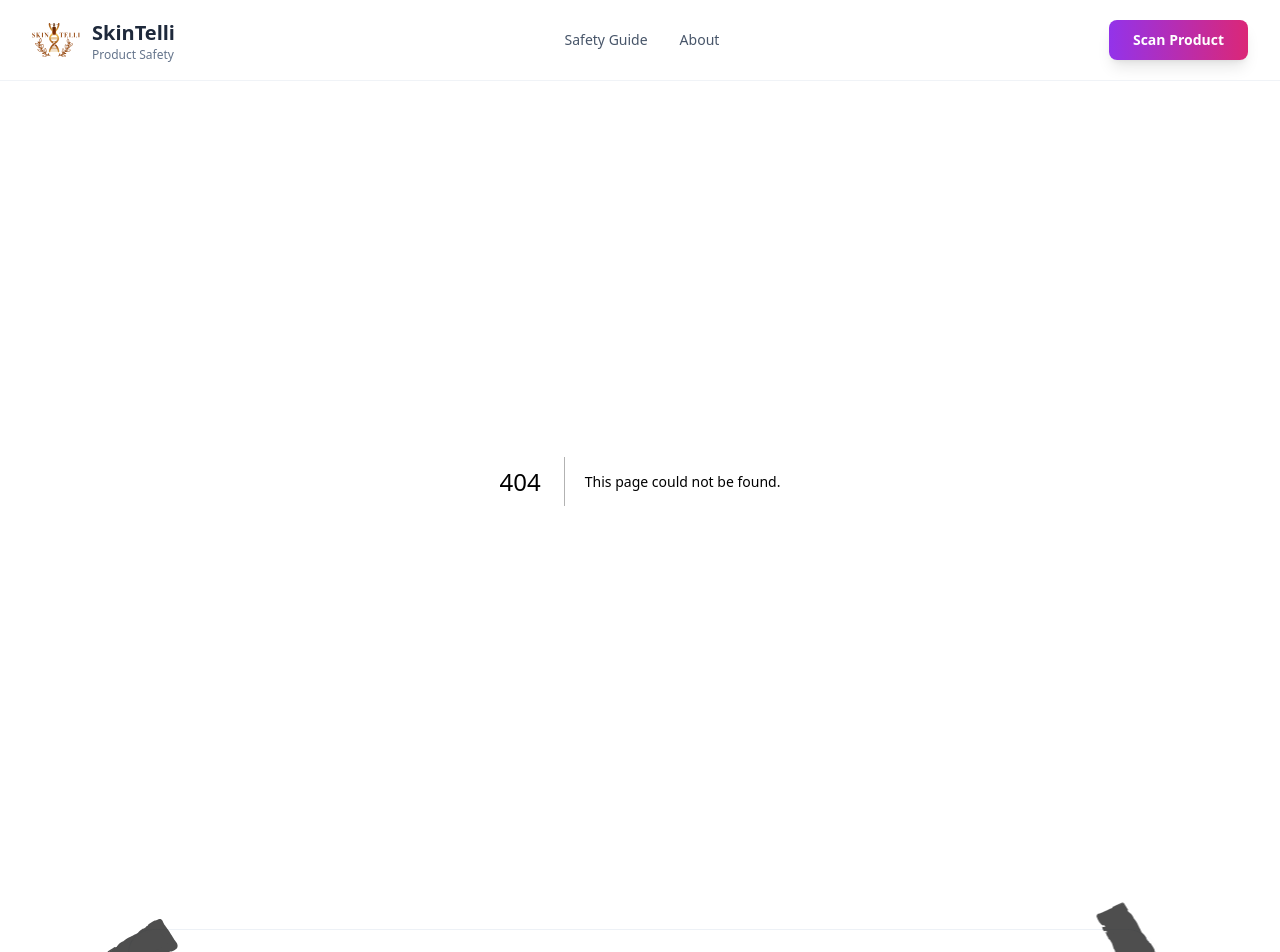
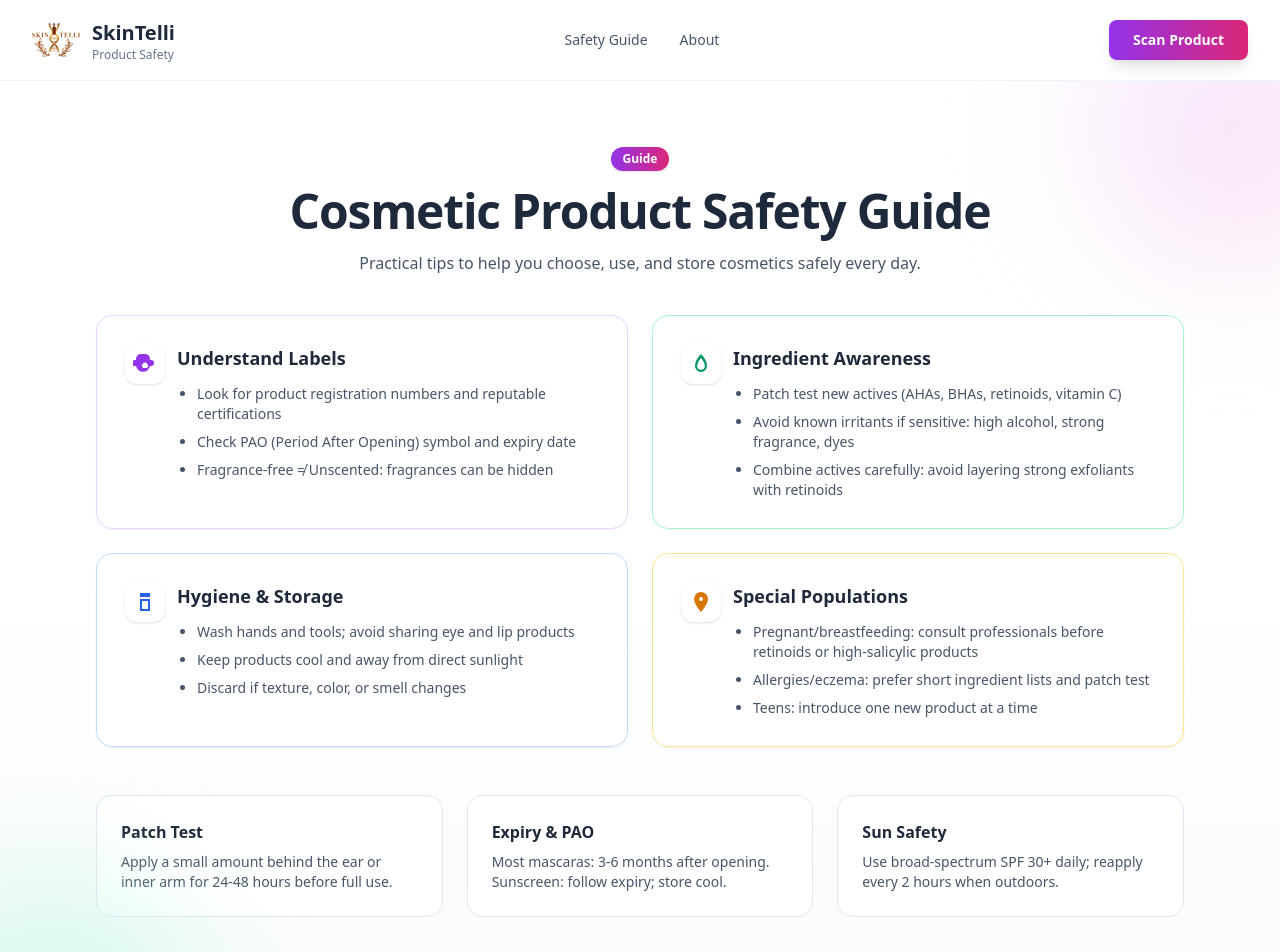
Before and after one commit to aircrushin/FIT5120-onboarding, a Next.js app: page /safety-guide in a window 1280 px wide. Before the commit this address had no page. Shown: the top 952 px of the page. Built offline with nearby package versions, Linux system fonts and the light colour scheme.

Commit message:
add safety guide page

```diff
--- a/app/components/footer.tsx
+++ b/app/components/footer.tsx
@@ -32,7 +32,7 @@ export default function Footer() {
               href="/"
               className="flex flex-row gap-2 items-center justify-start text-2xl font-bold text-slate-800 hover:text-purple-600 transition-colors duration-300"
             >
-              Cosmetic Safety Platform
+              ScenTelli
             </Link>
             <p className='text-slate-600 font-medium text-base w-full md:w-4/5 leading-relaxed'>
               Helping young adults in Malaysia make informed cosmetic choices.
--- a/app/components/header.tsx
+++ b/app/components/header.tsx
@@ -31,7 +31,7 @@ export default function Header() {
           {/* Navigation */}
           <nav className="hidden md:flex items-center space-x-8">
             <Link
-              href=""
+              href="/safety-guide"
               className="text-sm font-medium text-slate-600 hover:text-purple-600 transition-colors"
             >
               Safety Guide
--- /dev/null
+++ b/app/safety-guide/page.tsx
@@ -0,0 +1,133 @@
+export const metadata = {
+  title: "Safety Guide | SkinTelli",
+  description:
+    "Learn essential cosmetic product safety tips: ingredient awareness, patch testing, expiry checks, storage, and sensitive-skin guidance.",
+};
+
+export default function SafetyGuidePage() {
+  const sections = [
+    {
+      title: "Understand Labels",
+      points: [
+        "Look for product registration numbers and reputable certifications",
+        "Check PAO (Period After Opening) symbol and expiry date",
+        "Fragrance-free ≠ Unscented: fragrances can be hidden",
+      ],
+      accent: "from-purple-600/10 to-pink-600/10",
+      border: "border-purple-200",
+      icon: (
+        <svg viewBox="0 0 24 24" className="w-6 h-6 text-purple-600"><path fill="currentColor" d="M12 2a5 5 0 0 1 5 5v1h1a3 3 0 1 1 0 6h-1.09a7.002 7.002 0 0 1-13.82 0H2a3 3 0 1 1 0-6h1V7a5 5 0 0 1 5-5h4Zm-2 14h4a3 3 0 1 0-4 0Z"/></svg>
+      ),
+    },
+    {
+      title: "Ingredient Awareness",
+      points: [
+        "Patch test new actives (AHAs, BHAs, retinoids, vitamin C)",
+        "Avoid known irritants if sensitive: high alcohol, strong fragrance, dyes",
+        "Combine actives carefully: avoid layering strong exfoliants with retinoids",
+      ],
+      accent: "from-emerald-500/10 to-teal-500/10",
+      border: "border-emerald-200",
+      icon: (
+        <svg viewBox="0 0 24 24" className="w-6 h-6 text-emerald-600"><path fill="currentColor" d="M12 2C8 6 6 10 6 14a6 6 0 0 0 12 0c0-4-2-8-6-12Zm0 4c2.5 3 3.75 5.5 3.75 8A3.75 3.75 0 1 1 8.25 14c0-2.5 1.25-5 3.75-8Z"/></svg>
+      ),
+    },
+    {
+      title: "Hygiene & Storage",
+      points: [
+        "Wash hands and tools; avoid sharing eye and lip products",
+        "Keep products cool and away from direct sunlight",
+        "Discard if texture, color, or smell changes",
+      ],
+      accent: "from-blue-600/10 to-indigo-600/10",
+      border: "border-blue-200",
+      icon: (
+        <svg viewBox="0 0 24 24" className="w-6 h-6 text-blue-600"><path fill="currentColor" d="M7 3h10v4H7V3Zm0 6h10v12H7V9Zm2 2v8h6v-8H9Z"/></svg>
+      ),
+    },
+    {
+      title: "Special Populations",
+      points: [
+        "Pregnant/breastfeeding: consult professionals before retinoids or high-salicylic products",
+        "Allergies/eczema: prefer short ingredient lists and patch test",
+        "Teens: introduce one new product at a time",
+      ],
+      accent: "from-amber-500/10 to-orange-500/10",
+      border: "border-amber-200",
+      icon: (
+        <svg viewBox="0 0 24 24" className="w-6 h-6 text-amber-600"><path fill="currentColor" d="M12 2a7 7 0 0 1 7 7c0 5-7 13-7 13S5 14 5 9a7 7 0 0 1 7-7Zm0 9a2 2 0 1 0 0-4 2 2 0 0 0 0 4Z"/></svg>
+      ),
+    },
+  ];
+
+  return (
+    <main className="relative">
+      <section className="relative overflow-hidden bg-gradient-to-b from-white via-white to-slate-50">
+        <div className="pointer-events-none absolute inset-0">
+          <div className="absolute -top-24 -right-24 w-72 h-72 bg-gradient-to-br from-purple-200/50 to-pink-200/50 rounded-full blur-3xl" />
+          <div className="absolute -bottom-24 -left-24 w-72 h-72 bg-gradient-to-br from-emerald-200/40 to-teal-200/40 rounded-full blur-3xl" />
+        </div>
+
+        <div className="mx-auto max-w-6xl px-4 sm:px-6 md:px-8 py-12 sm:py-16">
+          <div className="text-center space-y-4 animate-fade-in">
+            <span className="inline-block rounded-full bg-gradient-to-r from-purple-600 to-pink-600 text-white px-3 py-1 text-xs font-semibold shadow">Guide</span>
+            <h1 className="text-3xl sm:text-4xl md:text-5xl font-extrabold tracking-tight text-slate-800">
+              Cosmetic Product Safety Guide
+            </h1>
+            <p className="mx-auto max-w-2xl text-slate-600 text-sm sm:text-base">
+              Practical tips to help you choose, use, and store cosmetics safely every day.
+            </p>
+          </div>
+
+          <div className="mt-10 grid grid-cols-1 sm:grid-cols-2 lg:grid-cols-2 gap-6">
+            {sections.map((s, i) => (
+              <div
+                key={s.title}
+                className={`group relative rounded-2xl border ${s.border} bg-white/70 backdrop-blur p-6 sm:p-7 shadow-sm hover:shadow-md transition-all duration-300`}
+              >
+                <div className={`absolute inset-0 rounded-2xl bg-gradient-to-br ${s.accent} opacity-0 group-hover:opacity-100 transition-opacity`} />
+                <div className="relative flex items-start space-x-3">
+                  <div className="shrink-0 rounded-xl bg-white shadow p-2 animate-scale-in">
+                    {s.icon}
+                  </div>
+                  <div>
+                    <h3 className="text-lg font-semibold text-slate-800">{s.title}</h3>
+                    <ul className="mt-3 space-y-2 text-slate-600 text-sm list-disc pl-5">
+                      {s.points.map((p) => (
+                        <li key={p}>{p}</li>
+                      ))}
+                    </ul>
+                  </div>
+                </div>
+              </div>
+            ))}
+          </div>
+
+          <div className="mt-12 grid grid-cols-1 md:grid-cols-3 gap-6">
+            <div className="rounded-2xl border border-slate-200 bg-white p-6">
+              <h4 className="text-slate-800 font-semibold">Patch Test</h4>
+              <p className="mt-2 text-sm text-slate-600">Apply a small amount behind the ear or inner arm for 24-48 hours before full use.</p>
+            </div>
+            <div className="rounded-2xl border border-slate-200 bg-white p-6">
+              <h4 className="text-slate-800 font-semibold">Expiry & PAO</h4>
+              <p className="mt-2 text-sm text-slate-600">Most mascaras: 3-6 months after opening. Sunscreen: follow expiry; store cool.</p>
+            </div>
+            <div className="rounded-2xl border border-slate-200 bg-white p-6">
+              <h4 className="text-slate-800 font-semibold">Sun Safety</h4>
+              <p className="mt-2 text-sm text-slate-600">Use broad-spectrum SPF 30+ daily; reapply every 2 hours when outdoors.</p>
+            </div>
+          </div>
+
+          <div className="mt-12 text-center">
+            <div className="inline-flex items-center rounded-xl border border-slate-200 bg-white px-4 py-3 shadow-sm">
+              <svg viewBox="0 0 24 24" className="w-5 h-5 text-purple-600 mr-2"><path fill="currentColor" d="M12 3a9 9 0 1 1-9 9 9.01 9.01 0 0 1 9-9Zm1 5h-2v6h2V8Zm0 8h-2v2h2v-2Z"/></svg>
+              <p className="text-sm text-slate-600">
+                This guide is educational and not a substitute for professional medical advice.
+              </p>
+            </div>
+          </div>
+        </div>
+      </section>
+    </main>
+  );
+}
```
